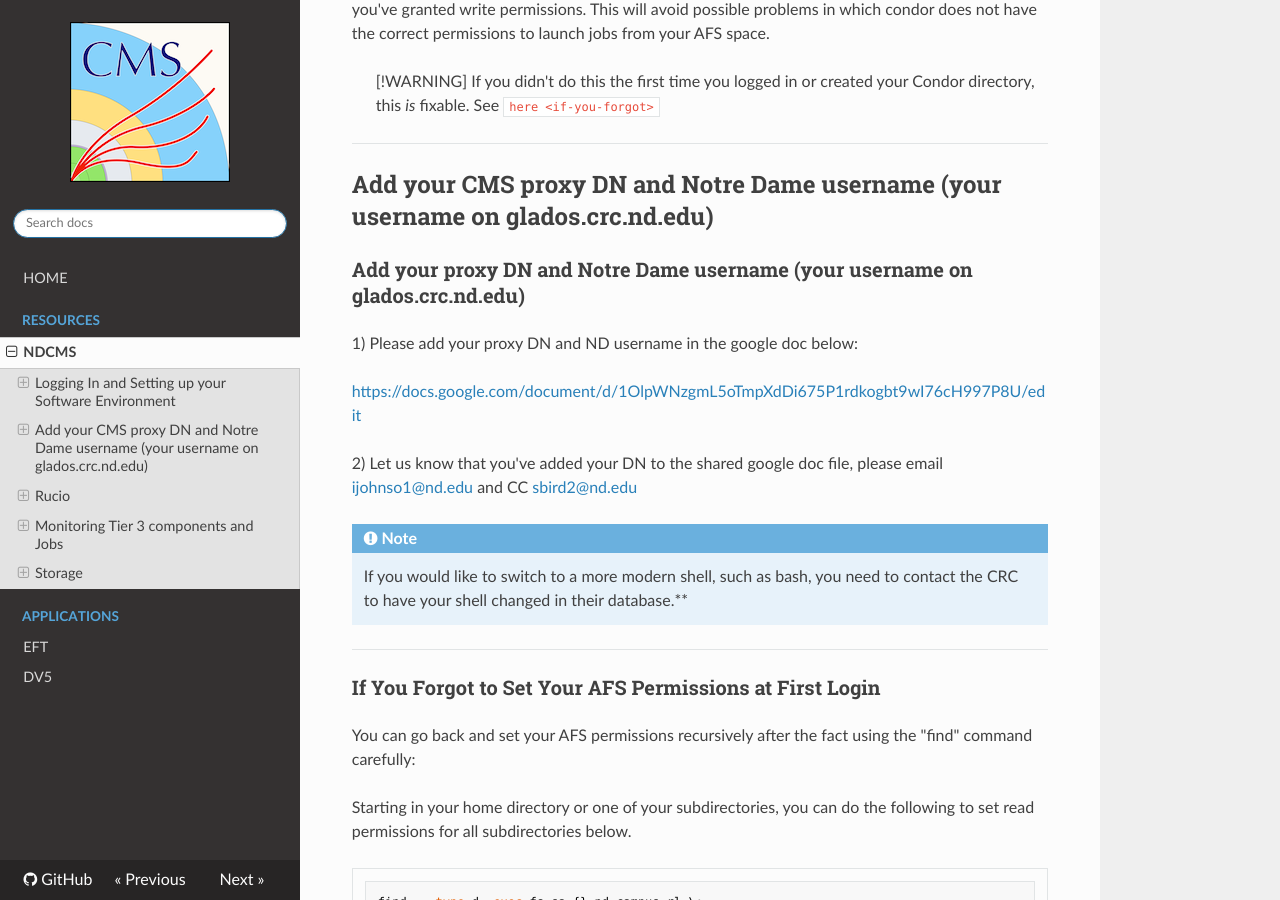
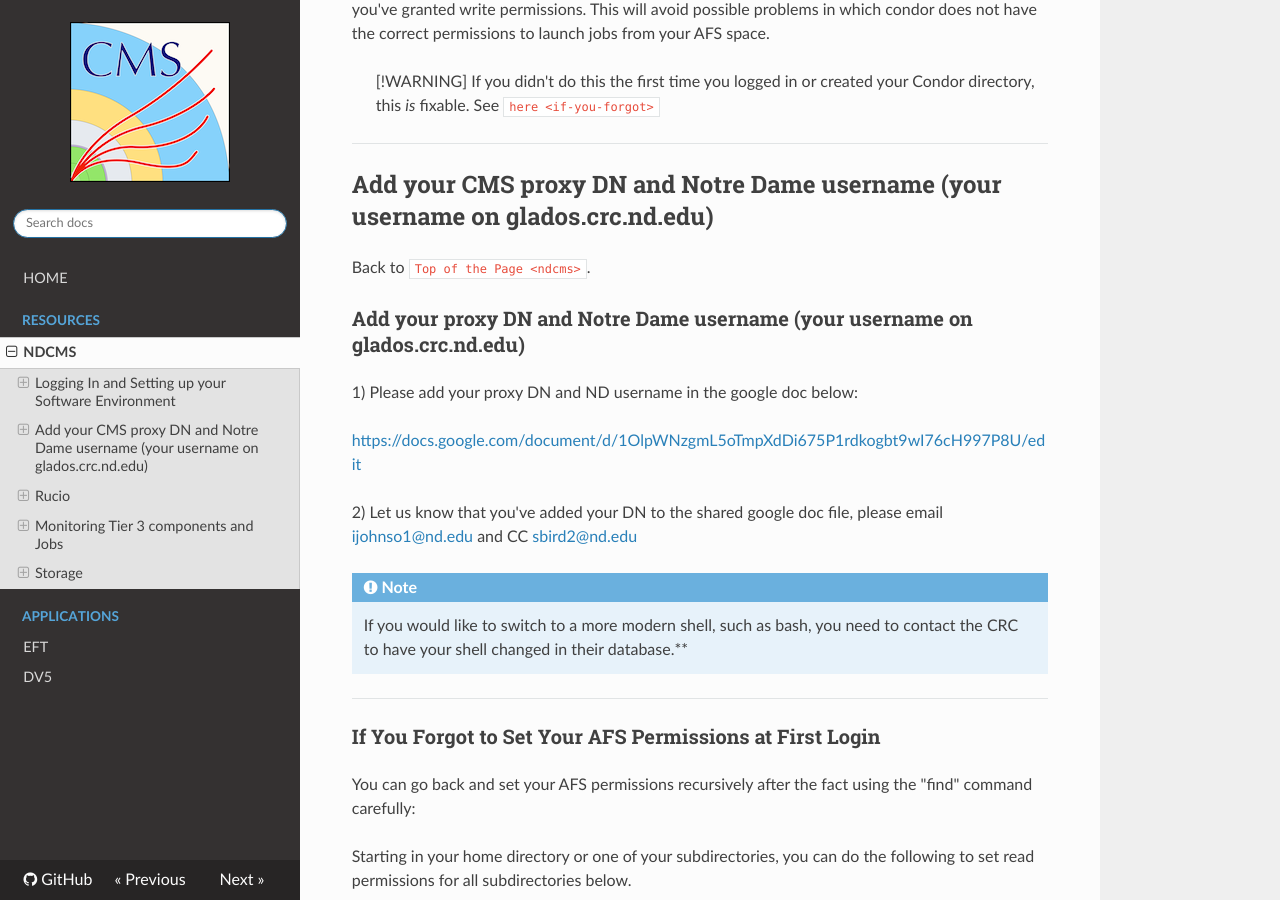
Before and after one commit to crcresearch/ndcmsT3, an MkDocs documentation site: the page built from docs/resources/ndcms.md, in a window 1280 px wide and 900 px high, scrolled down 2487 px. Built offline with MkDocs 1.6.1, drawn with Linux system fonts in a browser that asks for light colours; nearby versions of some CDN libraries.

Commit message:
Update ndcms.md

```diff
--- a/docs/resources/ndcms.md
+++ b/docs/resources/ndcms.md
@@ -85,6 +85,8 @@
 ------------------------------------------------------------------------
 
 ## Add your CMS proxy DN and Notre Dame username (your username on glados.crc.nd.edu)
+
+Back to `Top of the Page <ndcms>`.
 
 ### Add your proxy DN and Notre Dame username (your username on glados.crc.nd.edu)
 
```
